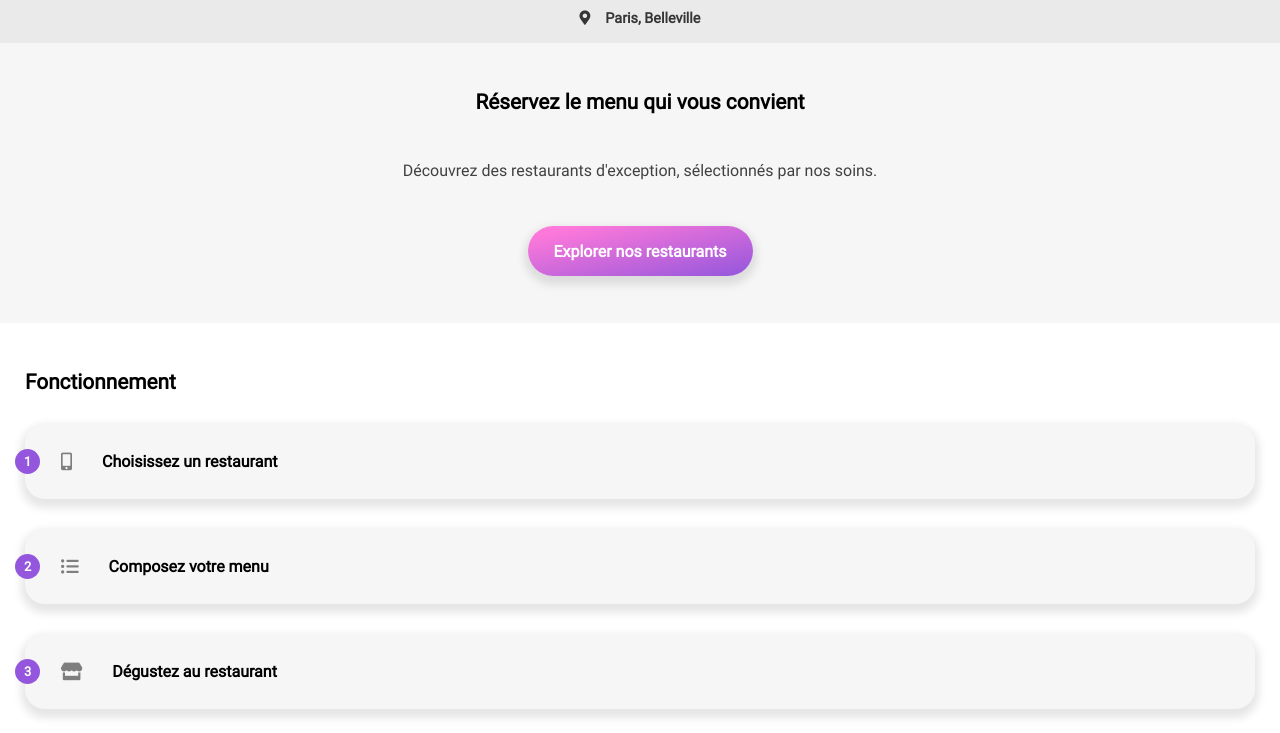
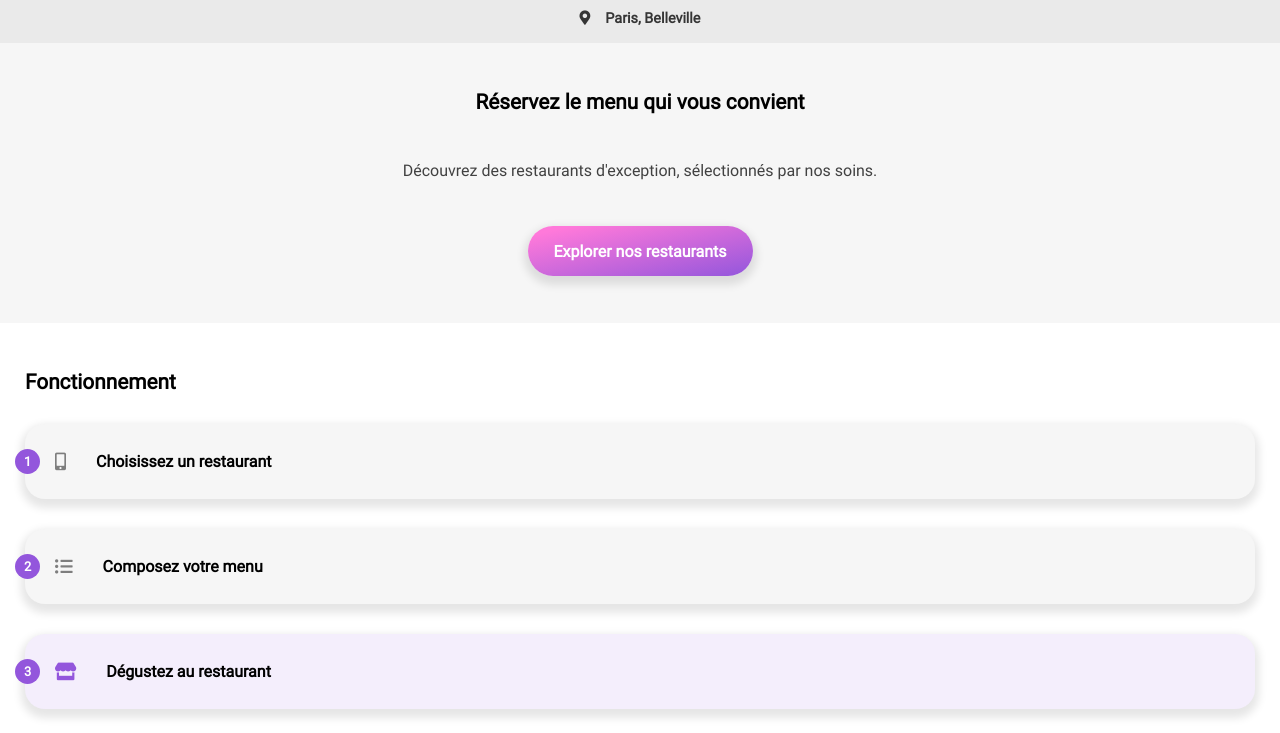
Before and after one commit to LaetitiaH/LaetitiaHars_3_08122020, a website: page index.html in a window 1280 px wide. Shown: the part 67-800 px from the top of the page. Drawn offline with Linux system fonts and the light colour scheme.

Commit message:
💄 update working section structure of style

```diff
--- a/index.html
+++ b/index.html
@@ -43,20 +43,20 @@
       <section class="working-section">
         <h1>Fonctionnement</h1>
 
-        <button type="button" class="working-section__btn">
+        <div class="working-section__card">
           <span>1</span>
           Choisissez un restaurant
-        </button>
+        </div>
 
-        <button type="button" class="working-section__btn">
+        <div class="working-section__card">
           <span>2</span>
           Composez votre menu
-        </button>
+        </div>
 
-        <button type="button" class="working-section__btn">
+        <div class="working-section__card working-section__card--purple">
           <span>3</span>
           Dégustez au restaurant
-        </button>
+        </div>
       </section>
 
       <section id="restaurants" class="restaurants-section">
--- a/sass/components/button.scss
+++ b/sass/components/button.scss
@@ -6,51 +6,6 @@
 
   &:hover {
     box-shadow: 0 5px 9px 4px rgba(0, 0, 0, 0.21);
-  }
-}
-
-.working-section__btn {
-  @extend .button;
-  display: flex;
-  align-items: center;
-  height: 75px;
-  width: 100%;
-  border-radius: 20px;
-  font-size: 1em;
-  font-weight: bold;
-  background-color: $background-color-primary;
-  margin-bottom: 30px;
-  position: relative;
-
-  &:hover {
-    background-color: lighten($color-anim-primary, 36%);
-
-    &:before {
-      color: $color-anim-primary;
-    }
-  }
-
-  &:before {
-    color: $color-icon;
-    font-family: "Font Awesome 5 Free", sans-serif;
-    font-size: 1.1rem;
-    margin: 0 30px 0 30px;
-  }
-
-  > span {
-    display: flex;
-    justify-content: center;
-    align-items: center;
-    background-color: $color-anim-primary;
-    border-radius: 50%;
-    width: 25px;
-    height: 25px;
-    color: white;
-    font-size: 0.8em;
-    text-align: center;
-    position: absolute;
-    left: -10px;
-    z-index: 1;
   }
 }
 
--- /dev/null
+++ b/sass/components/card-working.scss
@@ -0,0 +1,44 @@
+.working-section__card {
+  display: flex;
+  align-items: center;
+  height: 75px;
+  width: 100%;
+  border-radius: 20px;
+  font-size: 1em;
+  font-weight: bold;
+  background-color: $background-color-primary;
+  box-shadow: 0 5px 9px 4px rgba(0, 0, 0, 0.1);
+  margin-bottom: 30px;
+  position: relative;
+
+  &:before {
+    color: $color-icon;
+    font-family: "Font Awesome 5 Free", sans-serif;
+    font-size: 1.1rem;
+    margin: 0 30px 0 30px;
+  }
+
+  > span {
+    display: flex;
+    justify-content: center;
+    align-items: center;
+    background-color: $color-anim-primary;
+    border-radius: 50%;
+    width: 25px;
+    height: 25px;
+    color: white;
+    font-size: 0.8em;
+    text-align: center;
+    position: absolute;
+    left: -10px;
+    z-index: 1;
+  }
+
+  &--purple {
+    background-color: lighten($color-anim-primary, 36%);
+
+    &:before {
+      color: $color-anim-primary;
+    }
+  }
+}
--- a/sass/main.scss
+++ b/sass/main.scss
@@ -2,6 +2,7 @@
 @import "utils/variables";
 @import "components/spinner";
 @import "components/button";
+@import "components/card-working";
 @import "components/picture";
 @import "layouts/layout";
 @import "pages/home";
--- a/sass/pages/home.scss
+++ b/sass/pages/home.scss
@@ -35,7 +35,7 @@
     margin: 0 auto;
   }
 
-  .working-section__btn {
+  .working-section__card {
     &:first-of-type:before {
       content: "\f3cd";
     }
```
Also changed, not shown: style.css, 1 other file.
